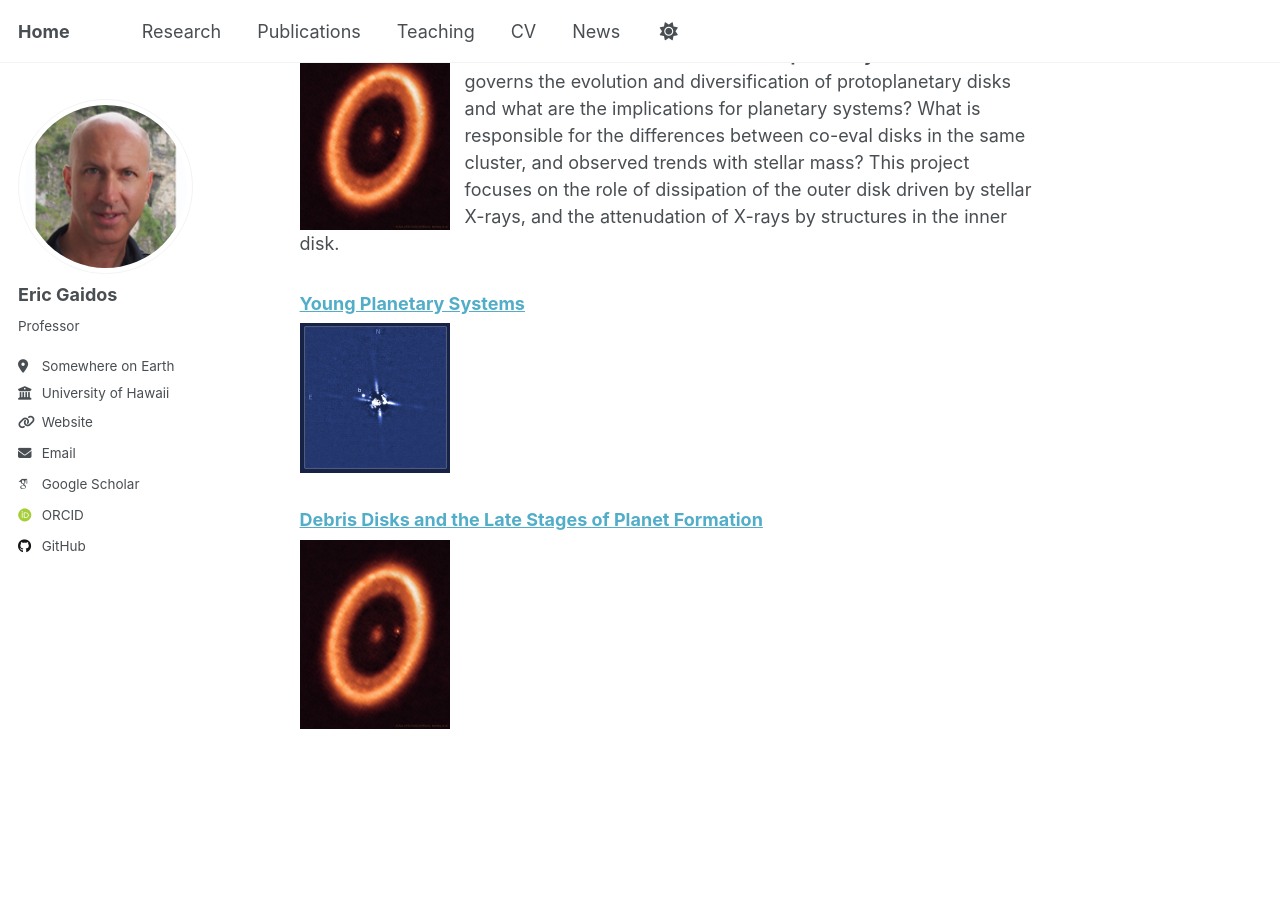
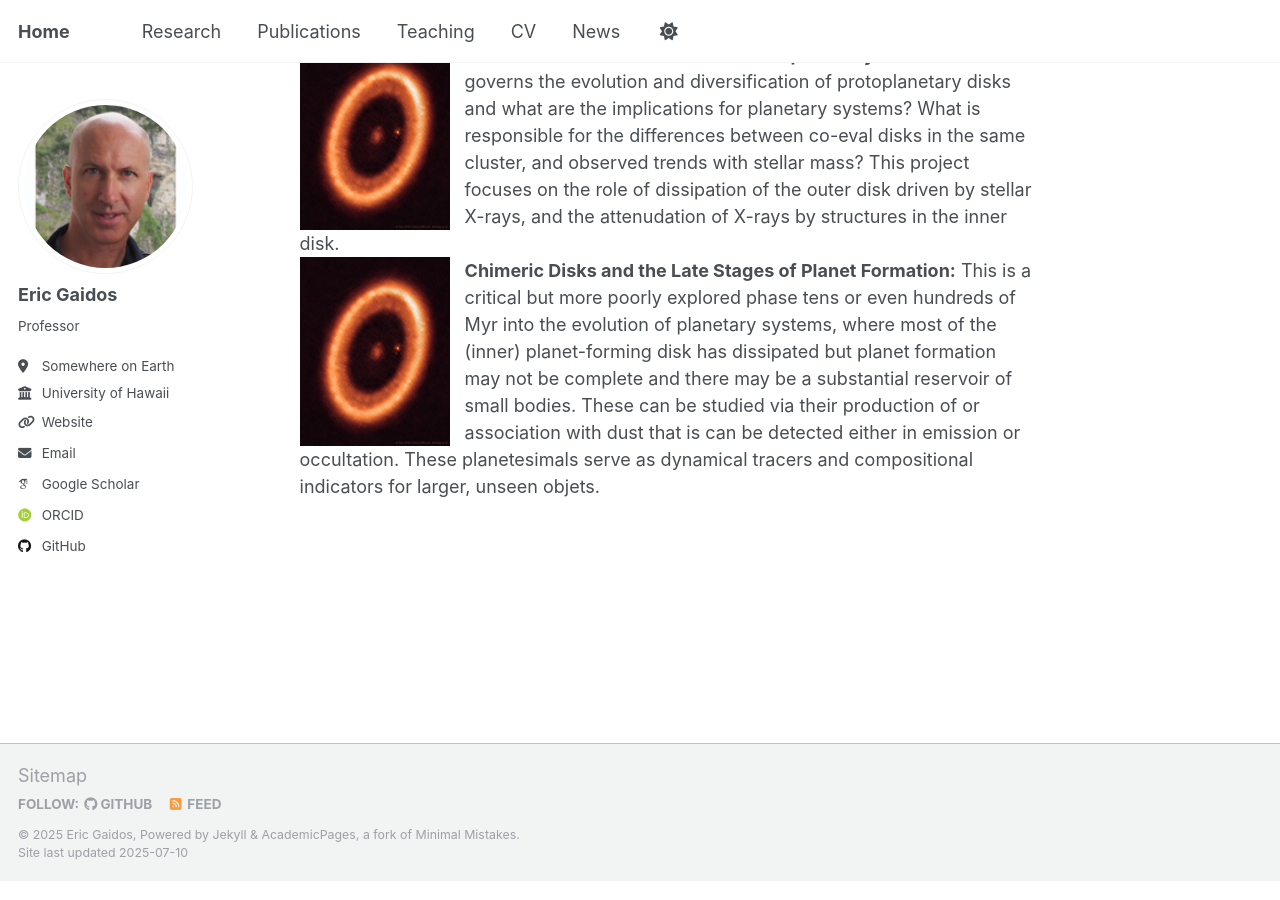
Before and after one commit to egaidos/egaidos.github.io, a Jekyll site: the page built from projects.md, in a window 1280 px wide and 900 px high, scrolled down 364 px. Built offline with Jekyll 4.4.1, drawn with Linux system fonts in a browser that asks for light colours; some web fonts are replaced; our own code applies the rules of GitHub Pages for plain Markdown files; a style sheet for code colours, icons or effects is not loaded.

Commit message:
Update projects.md

```diff
--- a/projects.md
+++ b/projects.md
@@ -32,14 +32,6 @@
 </article>
 
 <article class="6u 12u$(xsmall) work-item">
-<h3><a href="../young.html">Young Planetary Systems</a></h3>
-<a href="../young.html" class="image fit thumb"><img src="../images/2M0437b.png" width=150 height=150 alt="Young Planetary Systems" /></a>
-
+<img src="../images/PDS70.jpg" width=150 height=150 alt="PDS70 thumb" class="image-left">
+<b>Chimeric Disks and the Late Stages of Planet Formation:</b> This is a critical but more poorly explored phase tens or even hundreds of Myr into the evolution of planetary systems, where most of the (inner) planet-forming disk has dissipated but planet formation may not be complete and there may be a substantial reservoir of small bodies.  These can be studied via their production of or association with dust that is can be detected either in emission or occultation.  These planetesimals serve as dynamical tracers and compositional indicators for larger, unseen objets.
 </article>
-
-<article class="6u$ 12u$(xsmall) work-item">
-<h3><a href ="./mdwarfs.html">Debris Disks and the Late Stages of Planet Formation</a></h3>
-<a href="./mdwarfs.html" class="image fit thumb">
-<img src="../images/PDS70.jpg" width=150 height=150 alt="Ages and Activity of Very Low Mass Stars" /></a>
-
-</article>
```
